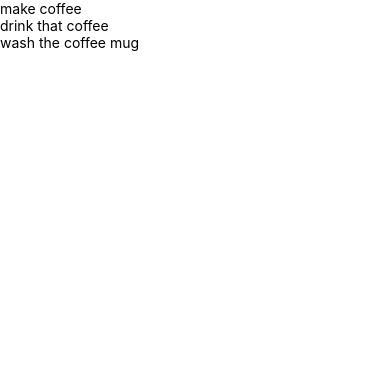
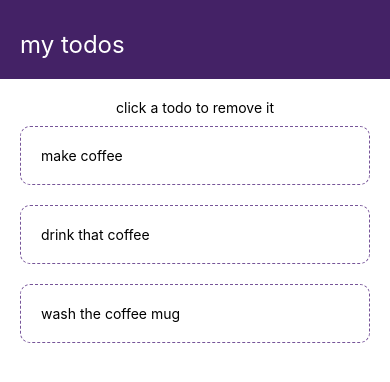
Before and after one commit to JuliaLojek/react-native-course, a React Native app: screen / in a window 390 px wide. Shown: the top 382 px of the page. Built offline with nearby package versions, Linux system fonts and the light colour scheme.

Commit message:
todo removing

```diff
--- a/App.js
+++ b/App.js
@@ -1,5 +1,7 @@
 import React, { useState } from "react";
 import { View, StyleSheet, FlatList, Text } from "react-native";
+import Header from "./components/Header";
+import TodoItem from "./components/TodoItem";
 
 export default function App() {
   const [todos, setTodos] = useState([
@@ -8,15 +10,24 @@ export default function App() {
     { text: "wash the coffee mug", key: "3" },
   ]);
 
+  const pressHandler = (key) => {
+    setTodos((prevTodos) => {
+      return prevTodos.filter((todo) => todo.key !== key);
+    });
+  };
+
   return (
     <View style={styles.container}>
-      {/* header */}
+      <Header />
       <View style={styles.content}>
         {/* todo form */}
+        <Text style={styles.info}>click a todo to remove it</Text>
         <View style={styles.list}>
           <FlatList
             data={todos}
-            renderItem={({ item }) => <Text>{item.text}</Text>}
+            renderItem={({ item }) => (
+              <TodoItem item={item} pressHandler={pressHandler} />
+            )}
           />
         </View>
       </View>
@@ -28,4 +39,10 @@ const styles = StyleSheet.create({
   container: {
     flex: 1,
   },
+  content: {
+    padding: 20,
+  },
+  info: {
+    textAlign: "center",
+  }
 });
--- /dev/null
+++ b/components/Header.js
@@ -0,0 +1,25 @@
+import React from "react";
+import { View, StyleSheet, Text } from "react-native";
+
+const Header = () => {
+  return (
+    <View style={styles.header}>
+      <Text style={styles.title}>my todos</Text>
+    </View>
+  );
+};
+
+const styles = StyleSheet.create({
+  header: {
+    width: "100%",
+    padding: 20,
+    paddingTop: 30,
+    backgroundColor: "#442266",
+  },
+  title: {
+    color: "#fff",
+    fontSize: 24,
+  },
+});
+
+export default Header;
--- /dev/null
+++ b/components/TodoItem.js
@@ -0,0 +1,23 @@
+import React from "react";
+import { Text, StyleSheet, TouchableOpacity } from "react-native";
+
+const TodoItem = ({ item, pressHandler }) => {
+  return (
+    <TouchableOpacity onPress={() => pressHandler(item.key)}>
+      <Text style={styles.text}>{item.text}</Text>
+    </TouchableOpacity>
+  );
+};
+
+const styles = StyleSheet.create({
+  text: {
+    borderColor: "#775599",
+    borderWidth: 1.5,
+    borderStyle: "dashed",
+    borderRadius: 10,
+    padding: 20,
+    marginVertical: 10,
+  },
+});
+
+export default TodoItem;
```
Also changed, not shown: components/Form.js (added).
